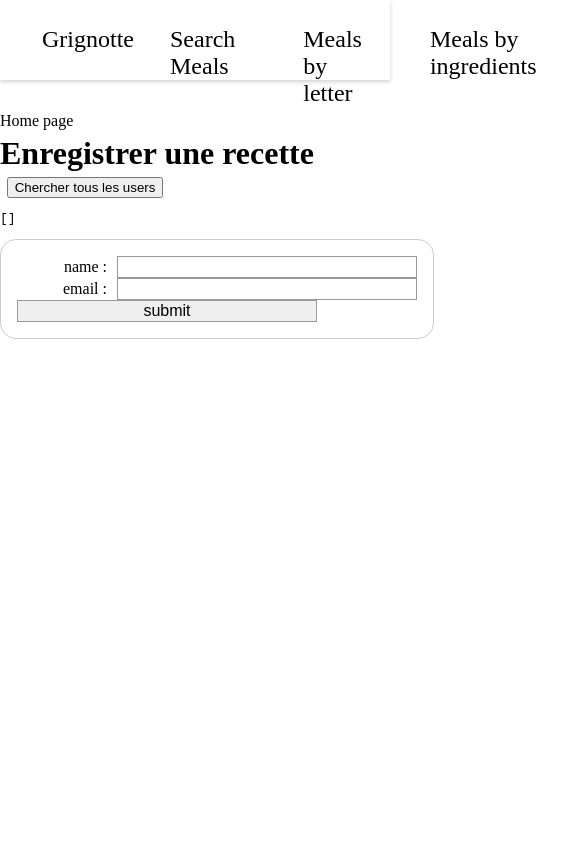
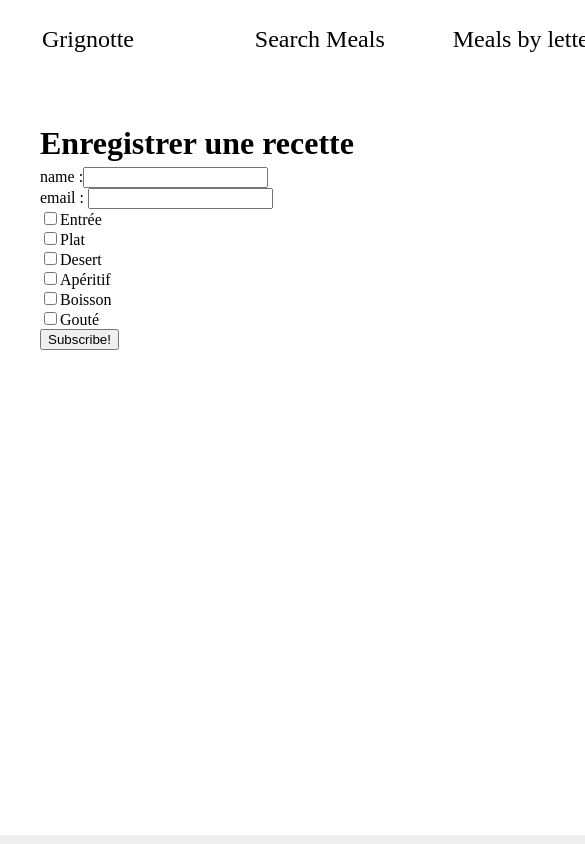
Before and after one commit to GrignoteCorp/front, a Vue app: page / in a window 390 px wide. Shown: the top 844 px of the page, 585 px wide, since content can reach past the window. Built offline with nearby package versions, Linux system fonts and the light colour scheme.

Commit message:
chore : refacto style + add mobile style + prepare add recipe view

```diff
--- a/src/assets/base.css
+++ b/src/assets/base.css
@@ -2,11 +2,20 @@
   --color-primary: #ea4c89;
   --color-primary-lighter: #f082ac;
   --color-light: #ffffff;
+  --color-background: #efefef;
   --color-dark: black;
   --color-dark-lighter: #999;
   --color-dark-darker: rgb(87, 87, 87) 99;
   --color-shadow: rgba(149, 157, 165, 0.2);
   --color-shadow-darker: rgba(85, 90, 95, 0.2);
+
+  --header-size: 3rem;
+  --main-margin: 15rem;
+
+  --size-sm: 10px;
+  --size-md: 20px;
+  --size-lg: 40px;
+  --size-xl: 60px;
 }
 
 html {
@@ -14,11 +23,6 @@ html {
 }
 
 body {
+  background-color: var(--color-background);
   height: 100%;
 }
-
-/* TODO PAS A11Y
-a {
-  color: inherit;
-  text-decoration: none;
-} */
--- a/src/assets/main.css
+++ b/src/assets/main.css
@@ -1,16 +1,41 @@
 main {
-  /* background-color: var(--color-light); TODO chevauche le box shadow du header bizarre */
-  padding: 2rem 0 0 0;
+  background-color: var(--color-light);
+  width: 100%;
+  min-width: 100vh;
+  height: 80vh;
+  margin: auto;
+  padding: var(--size-lg);
+  border-radius: 0;
+  margin-top: 0;
 }
 
 header {
   background-color: white;
-  box-shadow: lightgray 0px 2px 4px;
-  height: 3rem;
+  box-shadow: none;
+  height: var(--header-size);
   padding: 1rem 2rem;
+  width: 100%;
+  min-width: 100vh;
 }
 
 nav {
   display: flex;
   gap: 1rem;
 }
+
+@media (min-width: 450px) {
+  /* TABLET STYLE */
+}
+
+@media (min-width: 1250px) {
+  /* DESKTOP STYLE */
+  main {
+    width: 60%;
+    margin-top: var(--size-sm);
+    border-radius: 20px;
+  }
+
+  header {
+    box-shadow: lightgray 0px 2px 4px;
+  }
+}
--- a/src/components/YoutubeButton.vue
+++ b/src/components/YoutubeButton.vue
@@ -1,8 +1,7 @@
 <script setup>
-// const props = defineProps({
-//   href: String,
-
-// })
+defineProps({
+  href: String
+})
 </script>
 <template>
   <a :href="href" class="button">
--- a/src/stores/userStore.js
+++ b/src/stores/userStore.js
@@ -9,8 +9,7 @@ export const useUserStore = defineStore('user', {
   getters: {},
   actions: {
     async searchAllUsers() {
-      //TODO supp le /all
-      fetch(localAPI + '/user/all', {
+      fetch(localAPI + '/user', {
         headers: { 'Content-type': 'application/json', 'Access-Control-Allow-Origin': '*' }
       })
         .then((res) => res.json())
@@ -23,8 +22,6 @@ export const useUserStore = defineStore('user', {
     },
 
     async postUser(user) {
-      console.log(user)
-
       fetch(localAPI + '/user', {
         headers: { 'Content-type': 'application/json', 'Access-Control-Allow-Origin': '*' },
         method: 'POST',
--- a/src/views/HomeView.vue
+++ b/src/views/HomeView.vue
@@ -3,7 +3,6 @@ import RecetteForm from '@/views/RecetteForm.vue'
 </script>
 
 <template>
-  Home page
   <!-- <CollectionsView /> -->
   <RecetteForm />
 </template>
--- a/src/views/MealsByNameView.vue
+++ b/src/views/MealsByNameView.vue
@@ -25,7 +25,6 @@ onMounted(() => {
 
 <template>
   <div>Search by name</div>
-  <form method="post" class="search">
   <input
     type="text"
     id="search"
@@ -34,7 +33,6 @@ onMounted(() => {
     v-model="keyword"
     @change="searchMeals"
   />
-  </form>
   <Meals :meals="meals" />
 </template>
 
--- a/src/views/RecetteForm.vue
+++ b/src/views/RecetteForm.vue
@@ -1,27 +1,26 @@
 <script setup>
-import { computed } from 'vue'
-import { useUserStore } from '@/stores/userStore'
+// import { computed } from 'vue'
+// import { useUserStore } from '@/stores/userStore'
 
-const store = useUserStore()
-const users = computed(() => store.$state.allUsers)
-const user = { name: '', email: '' }
+// const store = useUserStore()
+// const users = computed(() => store.$state.allUsers)
+// const user = { name: '', email: '' }
 
-function searchUsers() {
-  store.searchAllUsers()
-}
+// function searchUsers() {
+//   store.searchAllUsers()
+// }
 
-function addUser() {
-  // console.log(user)
-  store.postUser(user)
-}
+// function addUser() {
+//   // console.log(user)
+//   store.postUser(user)
+// }
 </script>
 
 <template>
   <h1>Enregistrer une recette</h1>
-  <button type="button" @click="searchUsers">Chercher tous les users</button>
-  <pre>{{ users }}</pre>
+  <!--<button type="button" @click="searchUsers">Chercher tous les users</button>
 
-  <form action="" method="post" @submit.prevent="addUser()">
+   <form action="" method="post" @submit.prevent="addUser()">
     <div>
       <label for="name">name :</label>
       <input type="text" name="name" id="name" v-model="user.name" required />
@@ -33,9 +32,9 @@ function addUser() {
     <div>
       <input type="submit" value="submit" />
     </div>
-  </form>
+  </form> -->
 
-  <!--<div class="form">
+  <div class="layout2">
     <form action="" method="post">
       <div>
         <label for="name">name :</label>
@@ -46,7 +45,7 @@ function addUser() {
         <input type="email" name="email" id="email" required />
       </div>
 
-       <div class="grid-3">
+      <div class="grid-3">
         <div class="checkbox">
           <label class="checkbox-wrapper">
             <input type="checkbox" class="checkbox-input" />
@@ -118,13 +117,16 @@ function addUser() {
         <input type="submit" value="Subscribe!" />
       </div>
     </form>
-  </div>-->
+  </div>
 </template>
 
 <style>
-/* .form {
+/* .layout2 {
   width: 80%;
   margin: auto;
+  background-color: var(--color-light);
+  height: 100rem;
+  padding: 1rem 2rem;
 }
 
 .grid-3 {
--- a/src/views/authentification/SignInView.vue
+++ b/src/views/authentification/SignInView.vue
@@ -3,7 +3,7 @@
 <template>
   <main>
     <h2>Sign in</h2>
-    <form action="/TODO-traitement-authent" method="post">
+    <form action="/TODO-traitement-authent" method="post" class="signForm">
       <ul>
         <li>
           <label for="mail">Email&nbsp;:</label>
@@ -22,7 +22,7 @@
 </template>
 
 <style>
-form {
+/* form {
   margin: 0 auto;
   width: 400px;
   padding: 1em;
@@ -65,5 +65,5 @@ input:focus {
 
 button {
   margin-left: 0.5em;
-}
+} */
 </style>
--- a/src/views/authentification/SignUpView.vue
+++ b/src/views/authentification/SignUpView.vue
@@ -30,7 +30,7 @@
 </template>
 
 <style>
-form {
+/* form {
   margin: 0 auto;
   width: 400px;
   padding: 1em;
@@ -73,5 +73,5 @@ input:focus {
 
 button {
   margin-left: 0.5em;
-}
+} */
 </style>
```
Also changed, not shown: src/components/UserForm.vue (added, +37 -0 lines). Lines whose indentation alone changed are shown as unchanged.
